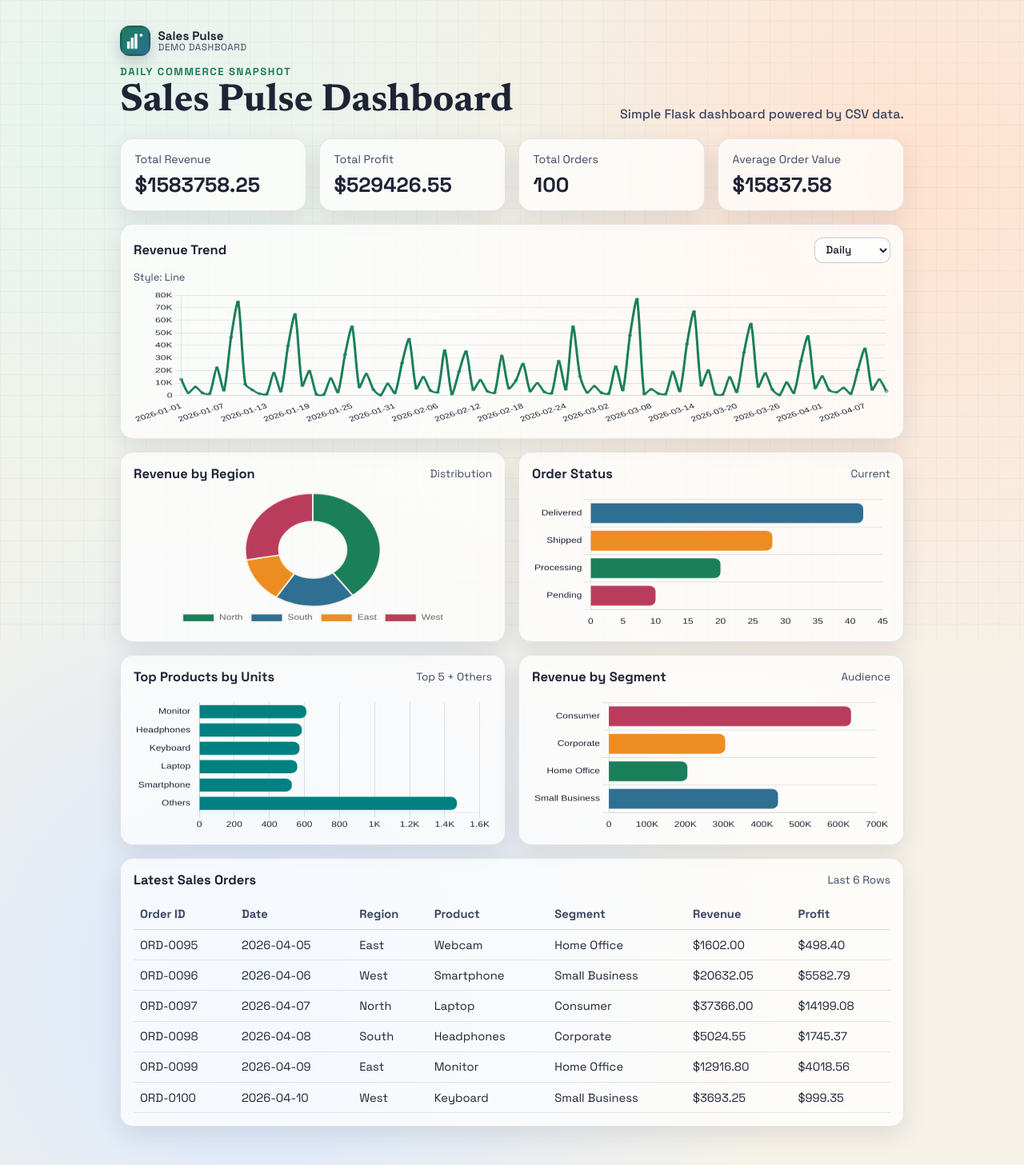
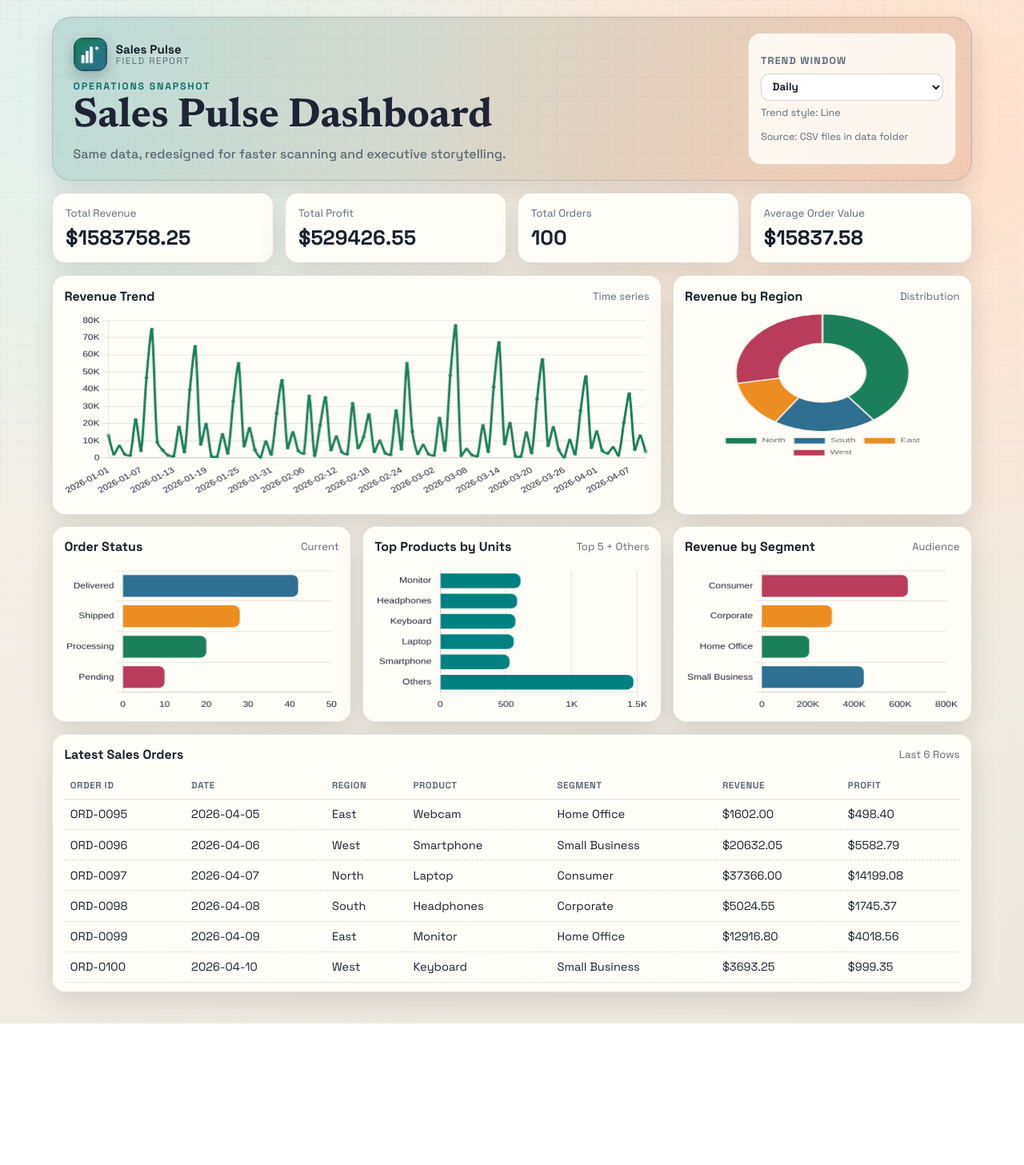
Before and after one commit to sarbadal/sales-pulse-dashboard-template, a Flask app: page / in a window 1280 px wide. Shown: the whole page at 80% size. After the commit the page ends 1280 px from the top, so only its background shows below. Run offline with Flask 3, Linux system fonts and the light colour scheme.

Commit message:
change the template

```diff
--- a/src/static/styles.css
+++ b/src/static/styles.css
@@ -1,15 +1,12 @@
 :root {
-  --bg-cream: #f6f2e8;
-  --ink-900: #1f2435;
-  --ink-700: #3e4663;
-  --mint: #1a7f5a;
-  --teal: #2f6f91;
-  --amber: #ed8d21;
-  --rose: #b93c5d;
-  --panel: rgba(255, 255, 255, 0.72);
-  --shadow-soft: 0 10px 30px rgba(20, 32, 55, 0.1);
-  --chart-panel-height: 230px;
-  --chart-panel-wide-height: 260px;
+  --paper: #f3eee5;
+  --ink: #17212b;
+  --muted: #5d6a78;
+  --accent-1: #0f766e;
+  --accent-2: #c25522;
+  --panel: #fffdf8;
+  --line: rgba(23, 33, 43, 0.13);
+  --shadow: 0 14px 32px rgba(23, 33, 43, 0.12);
 }
 
 * {
@@ -19,51 +16,59 @@
 body {
   margin: 0;
   min-height: 100vh;
+  color: var(--ink);
   font-family: "Space Grotesk", sans-serif;
-  color: var(--ink-900);
-  background: radial-gradient(circle at 10% 10%, #e8f4ef 0%, transparent 45%),
-    radial-gradient(circle at 90% 15%, #ffe2d0 0%, transparent 40%),
-    radial-gradient(circle at 25% 85%, #d7e7ff 0%, transparent 42%),
-    var(--bg-cream);
+  background: radial-gradient(circle at 7% 8%, #e1f1ed 0%, transparent 35%),
+    radial-gradient(circle at 92% 12%, #ffe0cd 0%, transparent 40%),
+    linear-gradient(140deg, #f5f1e8 0%, #ede8dd 100%);
 }
 
 .bg-layer {
   position: fixed;
   inset: 0;
   pointer-events: none;
-  background-image: linear-gradient(rgba(31, 36, 53, 0.03) 1px, transparent 1px),
-    linear-gradient(90deg, rgba(31, 36, 53, 0.03) 1px, transparent 1px);
-  background-size: 26px 26px;
+  background-image: linear-gradient(rgba(23, 33, 43, 0.035) 1px, transparent 1px),
+    linear-gradient(90deg, rgba(23, 33, 43, 0.035) 1px, transparent 1px);
+  background-size: 24px 24px;
+  mask-image: linear-gradient(180deg, rgba(0, 0, 0, 0.75), rgba(0, 0, 0, 0.15));
 }
 
 .dashboard-shell {
-  width: min(980px, 90vw);
-  margin: 2rem auto 3rem;
   position: relative;
   z-index: 1;
+  width: min(1150px, 92vw);
+  margin: 1.3rem auto 2.4rem;
 }
 
-.dashboard-header {
-  display: flex;
-  justify-content: space-between;
-  align-items: end;
+.hero-band {
+  display: grid;
+  grid-template-columns: 1fr 260px;
   gap: 1rem;
-  margin-bottom: 1.3rem;
+  background: linear-gradient(125deg, rgba(15, 118, 110, 0.17), rgba(194, 85, 34, 0.16));
+  border: 1px solid rgba(23, 33, 43, 0.15);
+  border-radius: 24px;
+  padding: 1.2rem;
+  box-shadow: var(--shadow);
+  animation: rise 0.55s ease both;
+}
+
+.hero-main {
+  padding: 0.35rem 0.4rem 0.2rem;
 }
 
 .brand-logo {
   display: inline-flex;
   align-items: center;
-  gap: 0.6rem;
+  gap: 0.7rem;
   margin-bottom: 0.7rem;
 }
 
 .brand-logo-image {
-  width: 38px;
-  height: 38px;
+  width: 42px;
+  height: 42px;
   border-radius: 12px;
   object-fit: cover;
-  box-shadow: 0 8px 18px rgba(31, 36, 53, 0.2);
+  box-shadow: 0 7px 18px rgba(23, 33, 43, 0.25);
 }
 
 .brand-logo-text {
@@ -77,98 +82,177 @@ body {
 }
 
 .brand-logo-text span {
-  font-size: 0.74rem;
-  color: var(--ink-700);
-  letter-spacing: 0.04em;
+  font-size: 0.72rem;
+  letter-spacing: 0.13em;
+  text-transform: uppercase;
+  color: var(--muted);
+}
+
+.eyebrow {
+  margin: 0;
+  color: var(--accent-1);
+  letter-spacing: 0.14em;
+  font-size: 0.78rem;
+  font-weight: 700;
   text-transform: uppercase;
 }
 
-.eyebrow {
-  font-size: 0.82rem;
-  font-weight: 700;
-  letter-spacing: 0.12em;
-  text-transform: uppercase;
-  color: var(--mint);
-  margin: 0;
-}
-
 h1 {
-  margin: 0.25rem 0 0;
+  margin: 0.32rem 0 0;
   font-family: "Newsreader", serif;
-  font-size: clamp(1.8rem, 4vw, 3rem);
-  line-height: 1.05;
+  font-size: clamp(2rem, 4vw, 3.3rem);
+  line-height: 0.98;
 }
 
 .subtitle {
-  margin: 0;
-  color: var(--ink-700);
+  margin: 0.68rem 0 0;
+  max-width: 62ch;
+  color: var(--muted);
   font-weight: 500;
 }
 
-.kpi-grid {
+.hero-meta {
+  align-self: stretch;
+  background: rgba(255, 253, 248, 0.88);
+  border: 1px solid var(--line);
+  border-radius: 16px;
+  padding: 0.95rem;
+  display: flex;
+  flex-direction: column;
+  justify-content: center;
+  gap: 0.45rem;
+}
+
+.hero-meta-label {
+  margin: 0;
+  font-size: 0.78rem;
+  letter-spacing: 0.1em;
+  text-transform: uppercase;
+  color: var(--muted);
+  font-weight: 700;
+}
+
+.hero-meta-foot {
+  margin: 0.4rem 0 0;
+  color: var(--muted);
+  font-size: 0.78rem;
+}
+
+.kpi-strip {
+  margin-top: 0.95rem;
   display: grid;
   grid-template-columns: repeat(4, minmax(0, 1fr));
-  gap: 1rem;
-  margin-bottom: 1rem;
+  gap: 0.85rem;
 }
 
 .kpi-card {
   background: var(--panel);
-  border: 1px solid rgba(63, 73, 103, 0.12);
+  border: 1px solid var(--line);
   border-radius: 16px;
-  padding: 1rem 1.1rem;
-  box-shadow: var(--shadow-soft);
-  backdrop-filter: blur(6px);
-  animation: fadeUp 0.5s ease both;
+  padding: 0.95rem 1rem;
+  box-shadow: var(--shadow);
+  animation: rise 0.62s ease both;
 }
 
 .kpi-card p {
   margin: 0;
-  font-size: 0.88rem;
-  color: var(--ink-700);
+  font-size: 0.82rem;
+  color: var(--muted);
 }
 
 .kpi-card h2 {
-  margin: 0.4rem 0 0;
-  font-size: clamp(1.2rem, 2vw, 1.8rem);
+  margin: 0.38rem 0 0;
+  font-size: clamp(1.2rem, 2vw, 1.74rem);
 }
 
-.chart-grid {
+.chart-layout {
+  margin-top: 0.95rem;
   display: grid;
-  grid-template-columns: repeat(2, minmax(0, 1fr));
-  gap: 1rem;
+  grid-template-columns: repeat(12, minmax(0, 1fr));
+  gap: 0.85rem;
 }
 
 .panel {
   background: var(--panel);
-  border: 1px solid rgba(63, 73, 103, 0.12);
+  border: 1px solid var(--line);
   border-radius: 16px;
-  padding: 1rem;
-  box-shadow: var(--shadow-soft);
-  min-height: var(--chart-panel-height);
-  animation: fadeUp 0.55s ease both;
-}
-
-.panel-wide {
-  grid-column: span 2;
-  min-height: var(--chart-panel-wide-height);
+  box-shadow: var(--shadow);
+  padding: 0.9rem 0.9rem 0.72rem;
+  min-height: 240px;
+  animation: rise 0.65s ease both;
 }
 
 .panel-head {
   display: flex;
   justify-content: space-between;
   align-items: center;
-  margin-bottom: 0.8rem;
+  gap: 1rem;
+  margin-bottom: 0.7rem;
 }
 
 .panel-head h3 {
   margin: 0;
-  font-size: 1.03rem;
+  font-size: 1rem;
 }
 
 .panel-head span {
-  color: var(--ink-700);
-  font-size: 0.85rem;
+  color: var(--muted);
+  font-size: 0.82rem;
+}
+
+.panel canvas {
+  width: 100% !important;
+  height: 185px !important;
+}
+
+.panel-trend {
+  grid-column: span 8;
+  min-height: 300px;
+}
+
+.panel-trend canvas {
+  height: 230px !important;
+}
+
+.panel-region,
+.panel-status,
+.panel-products,
+.panel-segment {
+  grid-column: span 4;
+}
+
+.table-panel {
+  margin-top: 0.95rem;
+  min-height: 0;
+}
+
+.table-wrap {
+  overflow-x: auto;
+}
+
+table {
+  width: 100%;
+  border-collapse: collapse;
+  font-size: 0.91rem;
+}
+
+thead th {
+  text-align: left;
+  padding: 0.6rem 0.46rem;
+  border-bottom: 1px solid var(--line);
+  color: var(--muted);
+  text-transform: uppercase;
+  letter-spacing: 0.05em;
+  font-size: 0.72rem;
+}
+
+tbody td {
+  padding: 0.6rem 0.46rem;
+  border-bottom: 1px dashed rgba(23, 33, 43, 0.14);
+}
+
+tbody tr:hover {
+  background: rgba(15, 118, 110, 0.07);
 }
 
 .sr-only {
@@ -188,65 +272,29 @@ h1 {
 }
 
 .trend-select {
-  border: 1px solid rgba(63, 73, 103, 0.28);
+  width: 100%;
+  border: 1px solid rgba(23, 33, 43, 0.2);
   border-radius: 10px;
-  background: rgba(255, 255, 255, 0.72);
-  color: var(--ink-900);
+  background: #fff;
+  color: var(--ink);
   font-family: "Space Grotesk", sans-serif;
   font-size: 0.84rem;
-  font-weight: 600;
-  padding: 0.35rem 0.55rem;
+  font-weight: 700;
+  padding: 0.42rem 0.6rem;
 }
 
 .trend-select:focus {
-  outline: 2px solid rgba(26, 127, 90, 0.32);
+  outline: 2px solid rgba(15, 118, 110, 0.34);
   outline-offset: 2px;
 }
 
 .chart-style-note {
-  margin: -0.25rem 0 0.45rem;
-  font-size: 0.8rem;
-  color: var(--ink-700);
+  margin: 0;
+  color: var(--muted);
+  font-size: 0.79rem;
 }
 
-.panel canvas {
-  width: 100% !important;
-  height: 170px !important;
-}
-
-.table-panel {
-  margin-top: 1rem;
-  min-height: 0;
-}
-
-.table-wrap {
-  overflow-x: auto;
-}
-
-table {
-  width: 100%;
-  border-collapse: collapse;
-  font-size: 0.92rem;
-}
-
-thead th {
-  text-align: left;
-  font-weight: 700;
-  color: var(--ink-700);
-  border-bottom: 1px solid rgba(63, 73, 103, 0.2);
-  padding: 0.65rem 0.5rem;
-}
-
-tbody td {
-  padding: 0.6rem 0.5rem;
-  border-bottom: 1px solid rgba(63, 73, 103, 0.12);
-}
-
-tbody tr:hover {
-  background: rgba(255, 255, 255, 0.5);
-}
-
-@keyframes fadeUp {
+@keyframes rise {
   from {
     opacity: 0;
     transform: translateY(10px);
--- a/src/templates/index.html
+++ b/src/templates/index.html
@@ -16,8 +16,8 @@
   <body>
     <div class="bg-layer"></div>
     <main class="dashboard-shell">
-      <header class="dashboard-header">
-        <div>
+      <section class="hero-band">
+        <div class="hero-main">
           <div class="brand-logo" aria-label="Brand logo">
             <img
               class="brand-logo-image"
@@ -26,16 +26,30 @@
             />
             <div class="brand-logo-text">
               <strong>Sales Pulse</strong>
-              <span>Demo Dashboard</span>
+              <span>Field Report</span>
             </div>
           </div>
-          <p class="eyebrow">Daily Commerce Snapshot</p>
+          <p class="eyebrow">Operations Snapshot</p>
           <h1 id="dashboardTitle">{{ data.branding.dashboard_title }}</h1>
+          <p class="subtitle">Same data, redesigned for faster scanning and executive storytelling.</p>
         </div>
-        <p class="subtitle">Simple Flask dashboard powered by CSV data.</p>
-      </header>
 
-      <section class="kpi-grid">
+        <aside class="hero-meta">
+          <p class="hero-meta-label">Trend Window</p>
+          <form method="get" class="trend-form">
+            <label for="trend" class="sr-only">Revenue Trend Granularity</label>
+            <select id="trend" name="trend" class="trend-select" onchange="this.form.submit()">
+              <option value="daily" {% if data.selected_trend == 'daily' %}selected{% endif %}>Daily</option>
+              <option value="weekly" {% if data.selected_trend == 'weekly' %}selected{% endif %}>Weekly</option>
+              <option value="monthly" {% if data.selected_trend == 'monthly' %}selected{% endif %}>Monthly</option>
+            </select>
+          </form>
+          <p class="chart-style-note">Trend style: {{ data.chart_config.revenue_trend_style|capitalize }}</p>
+          <p class="hero-meta-foot">Source: CSV files in data folder</p>
+        </aside>
+      </section>
+
+      <section class="kpi-strip">
         <article class="kpi-card">
           <p>Total Revenue</p>
           <h2>${{ '%.2f'|format(data.kpis.total_revenue) }}</h2>
@@ -54,24 +68,16 @@
         </article>
       </section>
 
-      <section class="chart-grid">
-        <article class="panel panel-wide">
+      <section class="chart-layout">
+        <article class="panel panel-trend">
           <div class="panel-head">
             <h3>Revenue Trend</h3>
-            <form method="get" class="trend-form">
-              <label for="trend" class="sr-only">Revenue Trend Granularity</label>
-              <select id="trend" name="trend" class="trend-select" onchange="this.form.submit()">
-                <option value="daily" {% if data.selected_trend == 'daily' %}selected{% endif %}>Daily</option>
-                <option value="weekly" {% if data.selected_trend == 'weekly' %}selected{% endif %}>Weekly</option>
-                <option value="monthly" {% if data.selected_trend == 'monthly' %}selected{% endif %}>Monthly</option>
-              </select>
-            </form>
+            <span>Time series</span>
           </div>
-          <p class="chart-style-note">Style: {{ data.chart_config.revenue_trend_style|capitalize }}</p>
           <canvas id="revenueTrendChart"></canvas>
         </article>
 
-        <article class="panel">
+        <article class="panel panel-region">
           <div class="panel-head">
             <h3>Revenue by Region</h3>
             <span>Distribution</span>
@@ -79,7 +85,7 @@
           <canvas id="regionChart"></canvas>
         </article>
 
-        <article class="panel">
+        <article class="panel panel-status">
           <div class="panel-head">
             <h3>Order Status</h3>
             <span>Current</span>
@@ -87,7 +93,7 @@
           <canvas id="statusChart"></canvas>
         </article>
 
-        <article class="panel">
+        <article class="panel panel-products">
           <div class="panel-head">
             <h3>Top Products by Units</h3>
             <span>
@@ -98,7 +104,7 @@
           <canvas id="productsChart"></canvas>
         </article>
 
-        <article class="panel">
+        <article class="panel panel-segment">
           <div class="panel-head">
             <h3>Revenue by Segment</h3>
             <span>Audience</span>
```
Also changed, not shown: other parts of src/static/styles.css (+34 -21 lines).
